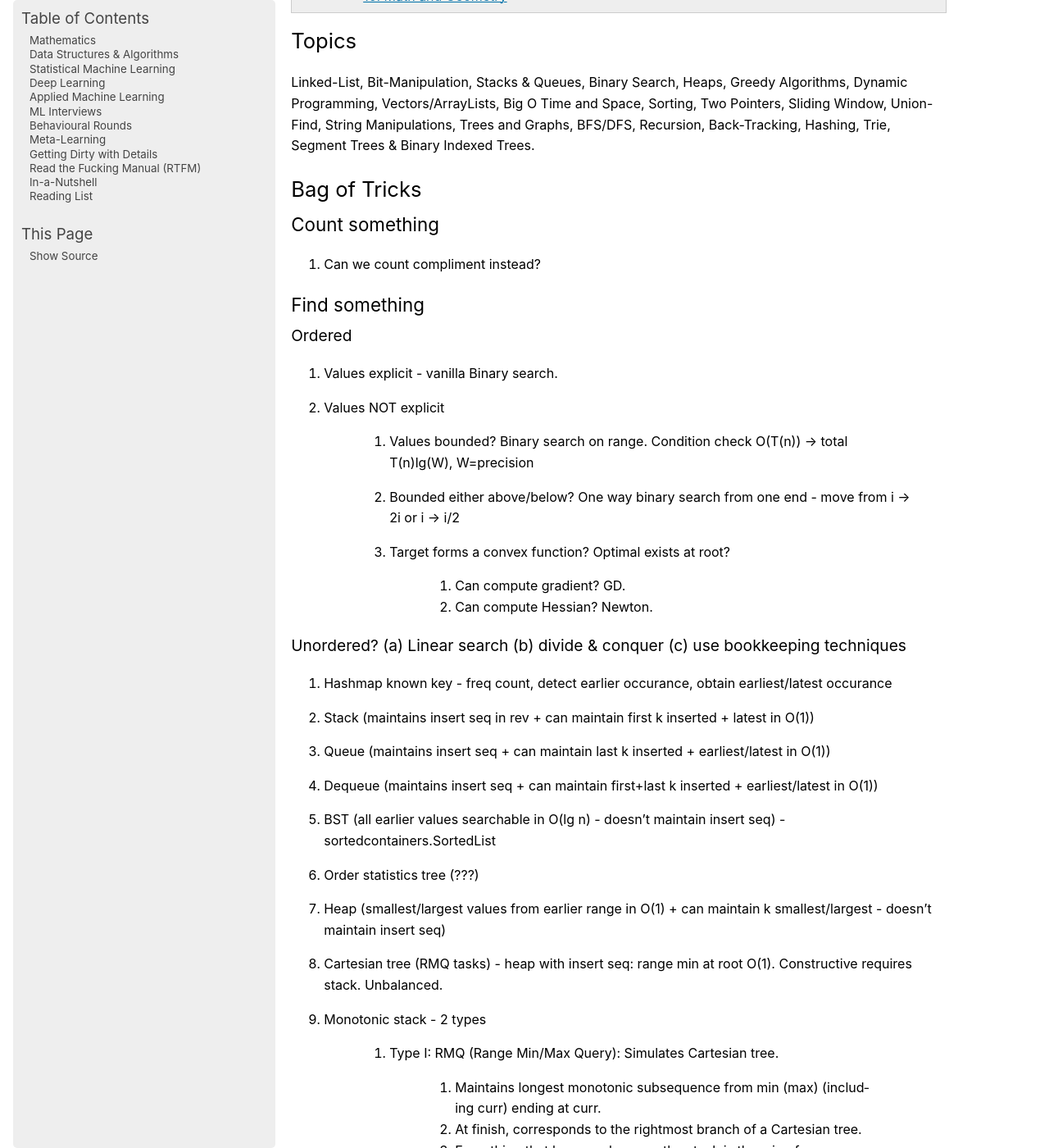
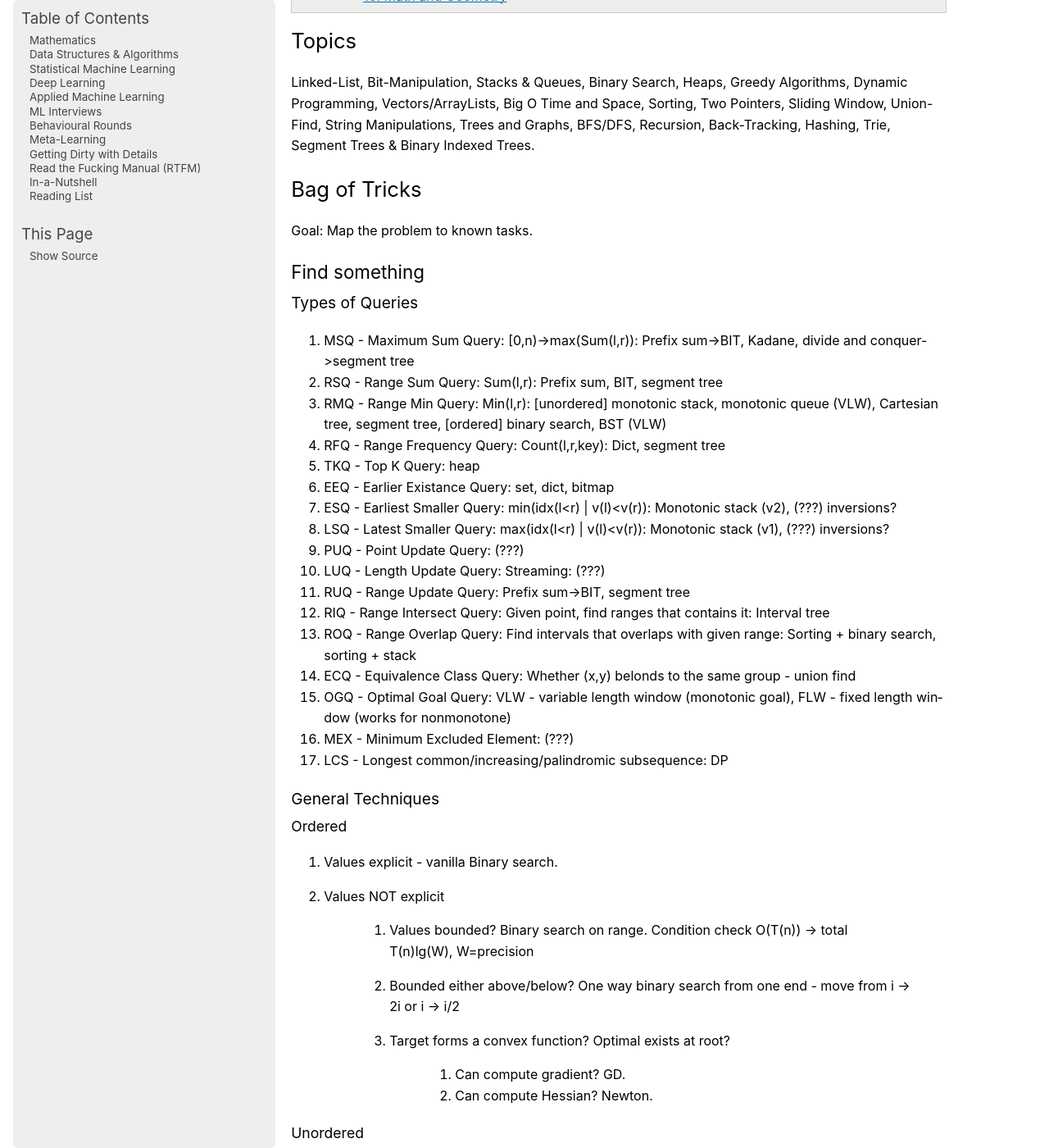
Before and after one commit to uselesstechjunks/leetcode, a Sphinx documentation site: the page built from docs/source/dsa/index.rst, in a window 1280 px wide and 1400 px high, scrolled down 1115 px. Shown: the whole window at 82% size. Built offline with Sphinx 7.4.7, drawn with Linux system fonts in a browser that asks for light colours; pages that are not in the unit, such as notebooks, are missing from menus; some of the changed text lies outside the part shown.

Commit message:
Add files via upload (#500)
* Add files via upload

* Update qb.rst

* Update index.rst

* Update index.rst

* Update range.rst

```diff
--- /dev/null
+++ b/docs/source/code/shortestUnsortedSubarray.py
@@ -0,0 +1,43 @@
+def findUnsortedSubarray(self, nums: List[int]) -> int:
+	# Note:
+	# if we sort the numbers, then it is easy to find the solution
+	# which involves identifying interval [i,j] where i is the
+	# leftmost index where sorted[i] differs from nums[i] and j
+	# is the rightmost index where sorted[j] differs from nums[j].
+	#
+	# The trick here is to identify i and j without sorting via understanding inversions.
+	#
+	# Note that when we sort it, the leftmost point where nums[i] != sorted[i]
+	# is where the first inversion happens - nums[i] must have gotten swapped
+	# with someting smaller on the right.
+	# Similarly, for the rightmost point.
+	#
+	# We define two intervals: [0,j] and [i,n-1] and take their intersections.
+	# (a) Find [0,j] => where j is the rightmost index which is inverted.
+	# (b) Find [i,n-1] => where i is the leftmost index which is inverted.
+	#
+	# For inversions, keep in mind:
+	# if nums[p] <-> nums[q] is inverted for some p < q, and nums[r] > nums[p]
+	# for p < r < q, then nums[r] <-> nums[p] is also inverted.
+	#
+	# Therefore, when traversing from left to right, we just need to keep
+	# track of the max we've seen from the left and find inversions on the
+	# right just by comparing it with max.
+	#
+	# Similarly, when traversing from right to left, we just need to keep
+	# track of the min we've seen from right, and find inversions on the left
+	# by comparisng only with it
+	n = len(nums)
+	maxLeft = min(nums)-1
+	last = -2
+	for i in range(n):
+		maxLeft = max(maxLeft, nums[i])
+		if maxLeft > nums[i]:
+			last = i
+	minRight = max(nums)+1
+	first = -1
+	for i in range(n-1,-1,-1):
+		minRight = min(minRight, nums[i])
+		if minRight < nums[i]:
+			first = i
+	return last-first+1
--- a/docs/source/dsa/index.rst
+++ b/docs/source/dsa/index.rst
@@ -14,14 +14,34 @@ Linked-List, Bit-Manipulation, Stacks & Queues, Binary Search, Heaps, Greedy Alg
 *********************************************************************************
 Bag of Tricks
 *********************************************************************************
-Count something
-=================================================================================
-#. Can we count compliment instead?
+Goal: Map the problem to known tasks.
 
 Find something
 =================================================================================
+Types of Queries
+---------------------------------------------------------------------------------
+#. MSQ - Maximum Sum Query: [0,n)->max(Sum(l,r)): Prefix sum->BIT, Kadane, divide and conquer->segment tree
+#. RSQ - Range Sum Query: Sum(l,r): Prefix sum, BIT, segment tree
+#. RMQ - Range Min Query: Min(l,r): [unordered] monotonic stack, monotonic queue (VLW), Cartesian tree, segment tree, [ordered] binary search, BST (VLW)
+#. RFQ - Range Frequency Query: Count(l,r,key): Dict, segment tree
+#. TKQ - Top K Query: heap
+#. EEQ - Earlier Existance Query: set, dict, bitmap
+#. ESQ - Earliest Smaller Query: min(idx(l<r) | v(l)<v(r)): Monotonic stack (v2), (???) inversions?
+#. LSQ - Latest Smaller Query: max(idx(l<r) | v(l)<v(r)): Monotonic stack (v1), (???) inversions?
+#. PUQ - Point Update Query: (???)
+#. LUQ - Length Update Query: Streaming: (???)
+#. RUQ - Range Update Query: Prefix sum->BIT, segment tree
+#. RIQ - Range Intersect Query: Given point, find ranges that contains it: Interval tree
+#. ROQ - Range Overlap Query: Find intervals that overlaps with given range: Sorting + binary search, sorting + stack
+#. ECQ - Equivalence Class Query: Whether (x,y) belonds to the same group - union find
+#. OGQ - Optimal Goal Query: VLW - variable length window (monotonic goal), FLW - fixed length window (works for nonmonotone)
+#. MEX - Minimum Excluded Element: (???)
+#. LCS - Longest common/increasing/palindromic subsequence: DP
+
+General Techniques
+---------------------------------------------------------------------------------
 Ordered
----------------------------------------------------------------------------------
+^^^^^^^^^^^^^^^^^^^^^^^^^^^^^^^^^^^^^^^^^^^^^^^^^^^^^^^^^^^^^^^^^^^^^^^^^^^^^^^^^
 #. Values explicit - vanilla Binary search.
 #. Values NOT explicit
 
@@ -52,7 +78,7 @@ Unordered? (a) Linear search (b) divide & conquer (c) use bookkeeping techniques
 		#. Once pushed, top is range min (max) of [S[-2]+1, top]. S[-2] is range min of [S[-3]+1, top]
 		#. Bot is range min (max) for [0, top] (i.e., root of the Cartesian tree)
 		#. Each value gets to be at the stack at some point.
-	#. Type II: EMQ (Earliest Min/Max Query)
+	#. Type II: ESQ (Earliest Smaller/Larger Query)
 
 		#. Maintains longest monotonic subsequence from first element.
 		#. Everything that comes after, only pushed onto the stack if it's larger (smaller)
@@ -121,17 +151,18 @@ Check connectivity, grouping & cyclic dependencies
 #. [Kosaraju] Strongly connected components
 #. Eulerian circuit for cycle visiting all vertices
 
-Combinatorial problems
+Combine something
 =================================================================================
 #. Backtracking
 
-Design problems
+Design something
 =================================================================================
 #. Mostly bookkeeping
 
-Validate/parse something
+Validate something
 =================================================================================
-#. Stack
+#. Paring problems - Stack
+#. Regex problems - DP
 
 Involves intervals
 =================================================================================
@@ -139,21 +170,16 @@ Involves intervals
 #. Sort by start - benefit (???)
 #. Sort by end - benefit (???)
 
+*********************************************************************************
 Common Problems
-=================================================================================
-#. Subarray Sum
+*********************************************************************************
+#. Maximum Sum Query: [0,n)->max(Sum(l,r))
 
 	#. Keep track of earlier seen prefix sums
 	#. [Kadane] Keep prefix or drop prefix (DP) when processing current
 	#. Divide and conquer with (a) max prefix/suffix and (b) sum
 	#. If mutable, Segment Tree, Binary Indexed Tree
 	#. If monotonic, VLW
-#. LCA
-#. RSQ/RMQ
-#. EMQ
-#. MEX
-#. LCS
-#. Order stat
 
 *********************************************************************************
 Revision Deck
--- a/docs/source/dsa/qb.rst
+++ b/docs/source/dsa/qb.rst
@@ -20,6 +20,7 @@ Arrays
 
 	- [Medium] `Count Adjacent Swaps To Move Min Left Max Right <https://leetcode.com/problems/minimum-adjacent-swaps-to-make-a-valid-array/description/>`_
 	- [Hard] `Count Inversions <https://leetcode.com/problems/count-of-smaller-numbers-after-self/description/>`_
+	- [Medium] `Shortest Unsorted Continuous Subarray <https://leetcode.com/problems/shortest-unsorted-continuous-subarray/description/>`_
 - Order Statistics
 
 	- [Hard] `Median of 2 Sorted Arrays <https://leetcode.com/problems/median-of-two-sorted-arrays/description/?envType=problem-list-v2&envId=divide-and-conquer>`_
@@ -143,6 +144,7 @@ Arrays
 	- [Hard] `Query Median for All Subarrays of Fixed Size K <https://leetcode.com/problems/sliding-window-median/description/>`_
 	- [Hard] `Exists Max-Min-Max Partition So that Max=Min=Max <https://codeforces.com/contest/1454/problem/F>`_
 	- [Hard] `Count Subarrays with Median = K <https://leetcode.com/problems/count-subarrays-with-median-k/>`_
+	- [Hard] `Trapping Rain Water <https://leetcode.com/problems/trapping-rain-water/description/>`_
 - Given Range - Binary Search
 
 	- [Hard] `Optimal Placement With Penalty <https://leetcode.com/problems/minimize-max-distance-to-gas-station/>`_
```
Also changed, not shown: other parts of docs/source/dsa/index.rst (+11 -1 lines), docs/source/dsa/range.rst (+7 -0 lines).
